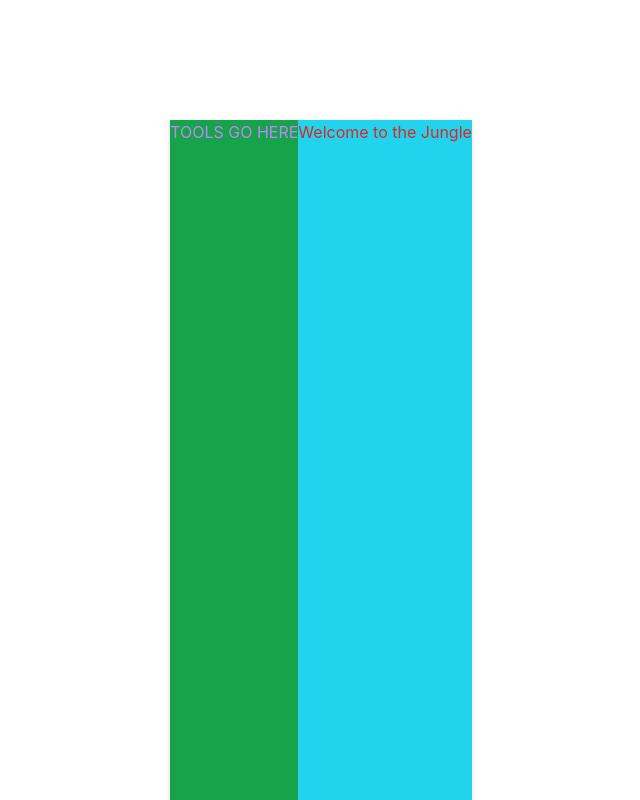
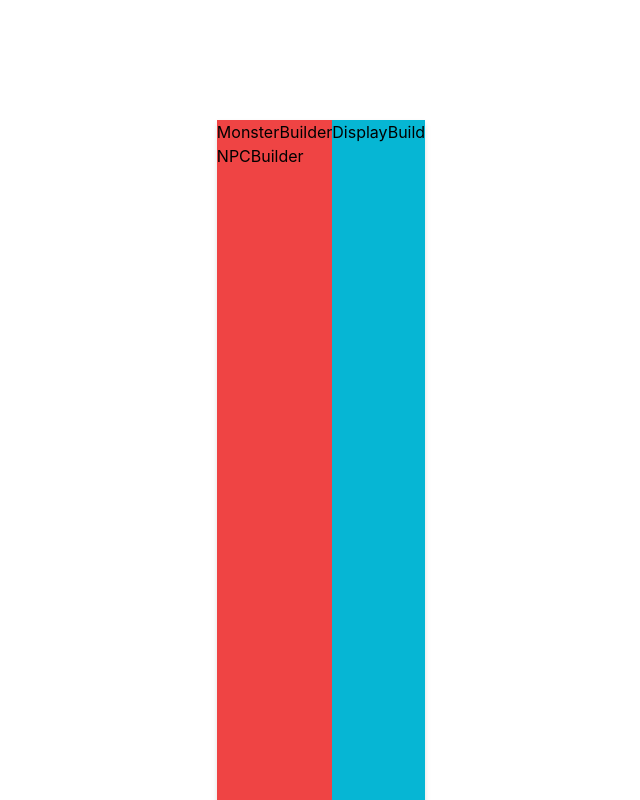
Before and after one commit to Fighting-Mongooses-pro3/supreme-pancake, a Next.js app: page / in a window 1280 px wide. Shown: the top 800 px of the page, without its empty margins (317-957 px from the left). Built offline with nearby package versions, Linux system fonts and the light colour scheme.

Commit message:
Imported to index

```diff
--- a/components/buildtools/BuildTools.jsx
+++ b/components/buildtools/BuildTools.jsx
@@ -4,7 +4,7 @@ import { NPCBuilder } from "../NPCBuilder/NPCBuilder";
 
 export const BuildTools = () => {
   return (
-    <div>
+    <div className="bg-red-500">
       <MonsterBuilder />
       <NPCBuilder />
     </div>
--- a/components/displaybuild/DisplayBuild.jsx
+++ b/components/displaybuild/DisplayBuild.jsx
@@ -1,5 +1,5 @@
 import React from "react";
 
 export const DisplayBuild = () => {
-  return <div>DisplayBuild</div>;
+  return <div className="bg-cyan-500">DisplayBuild</div>;
 };
--- a/pages/index.jsx
+++ b/pages/index.jsx
@@ -1,18 +1,20 @@
 import Head from "next/head";
 import Image from "next/image";
-import { Page, Container } from "../components";
+import { Page, Container, BuildTools, DisplayBuild } from "../components";
 
 export default function Home() {
   return (
     <>
       <Page currentPage="Home">
         <Container customCss="flex justify-center bg-transparent drop-shadow-md min-h-min mr-1 overflow-hidden min-w-min h-screen">
-          <section id="tools" className="bg-green-600 text-purple-400">
+          <BuildTools />
+          <DisplayBuild />
+          {/* <section id="tools" className="bg-green-600 text-purple-400">
             TOOLS GO HERE
           </section>
           <section id="build" className="bg-cyan-400 text-red-600">
             Welcome to the Jungle
-          </section>
+          </section> */}
         </Container>
       </Page>
     </>
```
